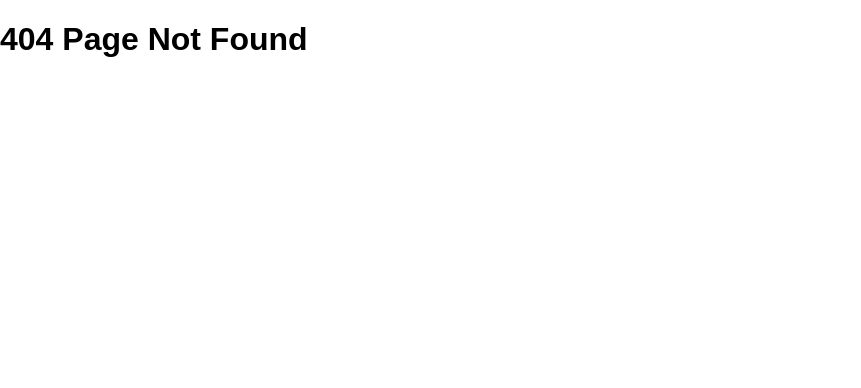
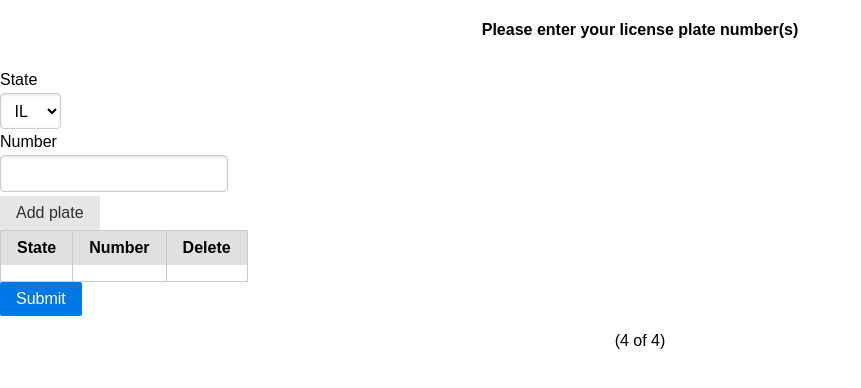
Before and after one commit to davidcbalsley/final-project, a React (Create React App) app in the folder client/: page /ClientCreateLicensePlates in a window 1280 px wide. Before the commit this address had no page. Shown: the top 388 px of the page, without its empty margins (0-861 px from the left). Built offline with nearby package versions, Linux system fonts and the light colour scheme.

Commit message:
Create license plates, as well as adding low-tech progress meter

```diff
--- a/client/src/App.js
+++ b/client/src/App.js
@@ -4,6 +4,7 @@ import Home from "./pages/Home";
 import ClientCreateLogin from "./pages/ClientCreateLogin";
 import ClientCreateNameAndAddress from "./pages/ClientCreateNameAndAddress";
 import ClientEnterNumPeopleByAge from "./pages/ClientEnterNumPeopleByAge";
+import ClientCreateLicensePlates from "./pages/ClientCreateLicensePlates"
 import NoMatch from "./pages/NoMatch";
 
 function App() {
@@ -15,6 +16,7 @@ function App() {
           <Route exact path="/ClientCreateLogin" component={ClientCreateLogin} />
           <Route exact path="/ClientCreateNameAndAddress" component={ClientCreateNameAndAddress} />
           <Route exact path="/ClientEnterNumPeopleByAge" component={ClientEnterNumPeopleByAge} />
+          <Route exact path="/ClientCreateLicensePlates" component={ClientCreateLicensePlates} />
           <Route component={NoMatch} />
         </Switch>
       </div>
--- /dev/null
+++ b/client/src/pages/ClientCreateLicensePlates.js
@@ -0,0 +1,51 @@
+import React from "react";
+
+function ClientCreateLicensePlates() {
+    return (
+        <div>
+            {/* Page title */}
+            <h4 className="content-head" style={{ textAlign: "center" }}>Please enter your license plate number(s)</h4>
+
+            <form className="pure-form pure-form-stacked">
+                <fieldset>
+                    {/* State */}
+                    <label for="new-plate-state">State</label>
+                    <select id="new-plate-state">
+                        <option>IL</option>
+                        <option>IN</option>
+                        <option>WI</option>
+                    </select>
+
+                    {/* License plate number */}
+                    <label for="new-plate-number">Number</label>
+                    <input type="text" id="new-plate-number" />
+
+                    {/* Add button */}
+                    <button className="pure-button">Add plate</button>
+
+                    {/* Table of license plate numbers */}
+                    <table className="pure-table">
+                        <thead>
+                            <tr>
+                                <th>State</th>
+                                <th>Number</th>
+                                <th>Delete</th>
+                            </tr>
+                        </thead>
+                        <tbody>
+                            <tr>
+                                <td></td>
+                                <td></td>
+                                <td></td>
+                            </tr>
+                        </tbody>
+                    </table>
+
+                    <button type="submit" className="pure-button pure-button-primary">Submit</button>
+                    <p style={{ textAlign: "center" }}>(4 of 4)</p>
+                </fieldset>
+            </form>
+        </div>);
+}
+
+export default ClientCreateLicensePlates;
--- a/client/src/pages/ClientCreateLogin.js
+++ b/client/src/pages/ClientCreateLogin.js
@@ -13,6 +13,7 @@ function ClientCreateLogin() {
                     <label for="new-password">Password</label>
                     <input type="password" id="new-password" />
                     <button type="submit" class="pure-button pure-button-primary">Submit</button>
+                    <p style={{ textAlign: "center" }}>(1 of 4)</p>
                 </fieldset>
             </form>
         </div>
--- a/client/src/pages/ClientCreateNameAndAddress.js
+++ b/client/src/pages/ClientCreateNameAndAddress.js
@@ -30,7 +30,7 @@ function ClientCreateNameAndAddress() {
 
                     {/* State */}
                     <label for="new-state">State</label>
-                    <select id="new-city">
+                    <select id="new-state">
                         <option>IL</option>
                         <option>IN</option>
                         <option>WI</option>
@@ -41,6 +41,7 @@ function ClientCreateNameAndAddress() {
                     <input type="text" id="new-zip" />
 
                     <button type="submit" className="pure-button pure-button-primary">Submit</button>
+                    <p style={{ textAlign: "center" }}>(2 of 4)</p>
                 </fieldset>
             </form>
         </div>
--- a/client/src/pages/ClientEnterNumPeopleByAge.js
+++ b/client/src/pages/ClientEnterNumPeopleByAge.js
@@ -45,6 +45,7 @@ function ClientEnterNumPeopleByAge() {
                     </div>
 
                     <button type="submit" className="pure-button pure-button-primary">Submit</button>
+                    <p style={{ textAlign: "center" }}>(3 of 4)</p>
                 </fieldset>
             </form>
         </div>
```
